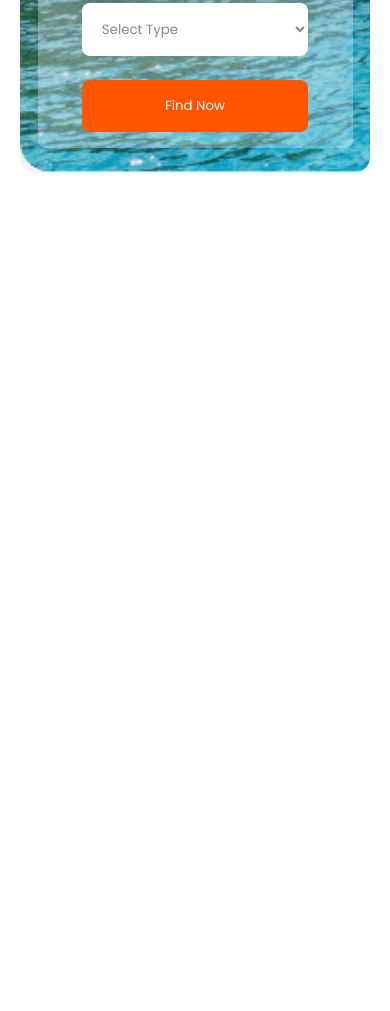
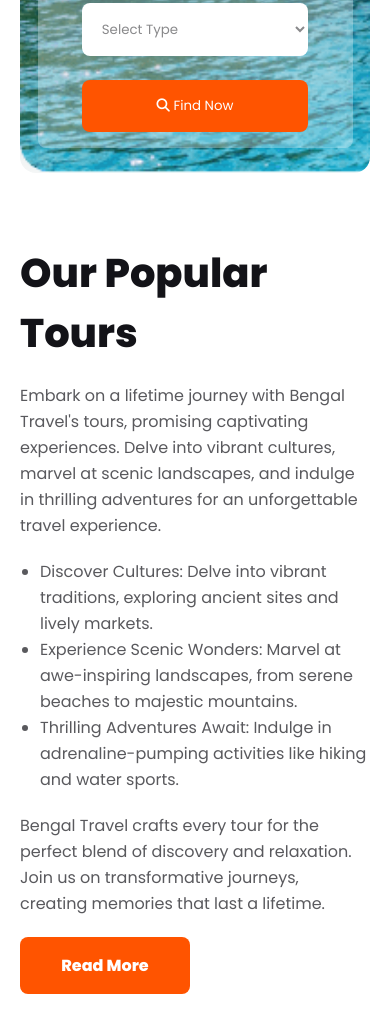
Before and after one commit to HunterMahmud/B9-A2-Mahmud, a plain HTML site: page index.html in a window 390 px wide. Shown: the part 871-1882 px from the top of the page. Before the commit the page ends 1044 px from the top, so only its background shows below. Drawn offline with Linux system fonts and the light colour scheme.

Commit message:
our popular tour section with responsive completed

```diff
--- a/index.html
+++ b/index.html
@@ -12,7 +12,9 @@
       referrerpolicy="no-referrer"
     />
     <title>Bengal Travel</title>
-    <link rel="stylesheet" href="./styles/style.css" />
+    <link rel="stylesheet" href="./styles/navbar.css" />
+    <link rel="stylesheet" href="./styles/main.css" />
+    <link rel="stylesheet" href="./styles/footer.css" />
     <link rel="stylesheet" href="./styles/responsive.css" />
   </head>
   <body>
@@ -46,8 +48,8 @@
           </p>
         </div>
         <div class="banner-search">
-            <input class="choose" type="text" placeholder="Where go" >
-            <select  class="choose">
+          <input class="choose" type="text" placeholder="Where go" />
+          <select class="choose">
             <option value="">When</option>
             <!-- <option value=""></option> -->
           </select>
@@ -55,12 +57,49 @@
             <option value="">Select Type</option>
             <!-- <option value=""></option> -->
           </select>
-            <button id="btn-find" class="btn-primary" type="submit">Find Now</button>
+          <button id="btn-find" class="btn-primary" type="submit">
+            <i class="fa-solid fa-magnifying-glass"></i>  Find Now
+          </button>
         </div>
       </div>
       <!-- banner section ends here -->
     </header>
-    <main></main>
+    <main>
+      <section class="tours">
+        <div class="info-container">
+          <h2 class="info-title">Our Popular Tours</h2>
+          <p class="info-des">
+            Embark on a lifetime journey with Bengal Travel's tours, promising
+            captivating experiences. Delve into vibrant cultures, marvel at
+            scenic landscapes, and indulge in thrilling adventures for an
+            unforgettable travel experience.
+          </p>
+          <ul class="info-details">
+            <li>
+              Discover Cultures: Delve into vibrant traditions, exploring
+              ancient sites and lively markets.
+            </li>
+            <li>
+              Experience Scenic Wonders: Marvel at awe-inspiring landscapes,
+              from serene beaches to majestic mountains.
+            </li>
+            <li>
+              Thrilling Adventures Await: Indulge in adrenaline-pumping
+              activities like hiking and water sports.
+            </li>
+          </ul>
+          <p class="info-des">
+            Bengal Travel crafts every tour for the perfect blend of discovery
+            and relaxation. Join us on transformative journeys, creating
+            memories that last a lifetime.
+          </p>
+          <button id="btn-readmore" class="btn-primary">Read More</button>
+        </div>
+        <div class="img-container">
+          <img src="./Images/Rectangle 4.png" alt="">
+        </div>
+      </section>
+    </main>
     <footer></footer>
   </body>
 </html>
--- /dev/null
+++ b/styles/main.css
@@ -0,0 +1,45 @@
+/* our popular tours section styles */
+
+.tours {
+  display: flex;
+  max-width: 1250px;
+  margin: 70px auto;
+  gap: 4%;
+}
+.info-container {
+  display: flex;
+  flex-direction: column;
+  width: 48%;
+  gap: 20px;
+}
+.img-container {
+  width: 48%;
+}
+.info-details {
+  padding-left: 20px;
+}
+.info-title {
+  color: #131318;
+  font-size: 40px;
+  font-weight: 800;
+}
+.info-des,
+.info-details {
+  color: rgba(19, 19, 24, 0.7);
+  font-size: 16px;
+  font-weight: 400;
+  line-height: 26px;
+}
+.img-container > img {
+  width: 100%;
+  height: 100%;
+  border-radius: 16px;
+  object-fit: cover;
+}
+#btn-readmore {
+  width: 170px;
+  color: #fff;
+  text-align: center;
+  font-size: 1rem;
+  font-weight: 800;
+}
--- a/styles/style.css
+++ b/styles/navbar.css
@@ -34,10 +34,13 @@
   padding: 40px 0px;
   display: flex;
   justify-content: space-between;
+  align-items: center;
 }
 .nav-logo-title {
   display: flex;
-  gap: 20px;
+  justify-content: center;
+  align-items: center;
+  gap: 2vw;
 }
 .nav-logo {
   height: 45px;
@@ -50,6 +53,7 @@
 }
 .nav-links {
   display: flex;
+  flex-wrap: wrap;
   list-style: none;
   gap: 40px;
 }
--- a/styles/responsive.css
+++ b/styles/responsive.css
@@ -1,7 +1,5 @@
 @media screen and (max-width: 600px) {
-    /* body{
-        padding: 20px;
-    } */
+  /* nav and banner related styles */
   .nav-links {
     display: none;
   }
@@ -9,4 +7,16 @@
     flex-direction: column;
     max-width: 500px;
   }
+  /* our popular tour section styles */
+  .tours{
+    flex-direction: column;
+    gap: 20px;
+  }
+  .info-container {
+    width: 100%;
+  }
+  .img-container {
+    width: 100%;
+  }
+
 }
```
Also changed, not shown: styles/footer.css (added). Lines whose indentation alone changed are shown as unchanged.
